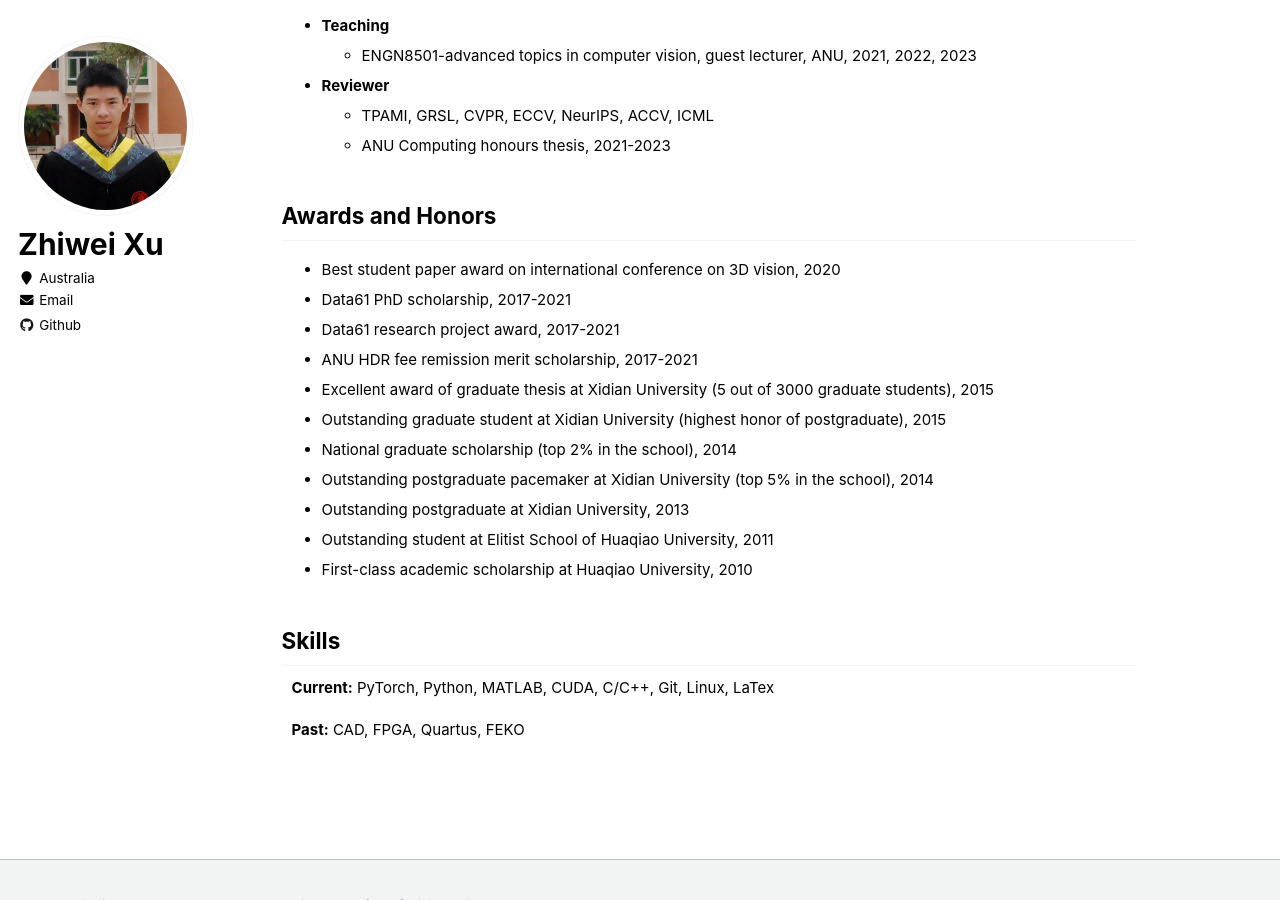
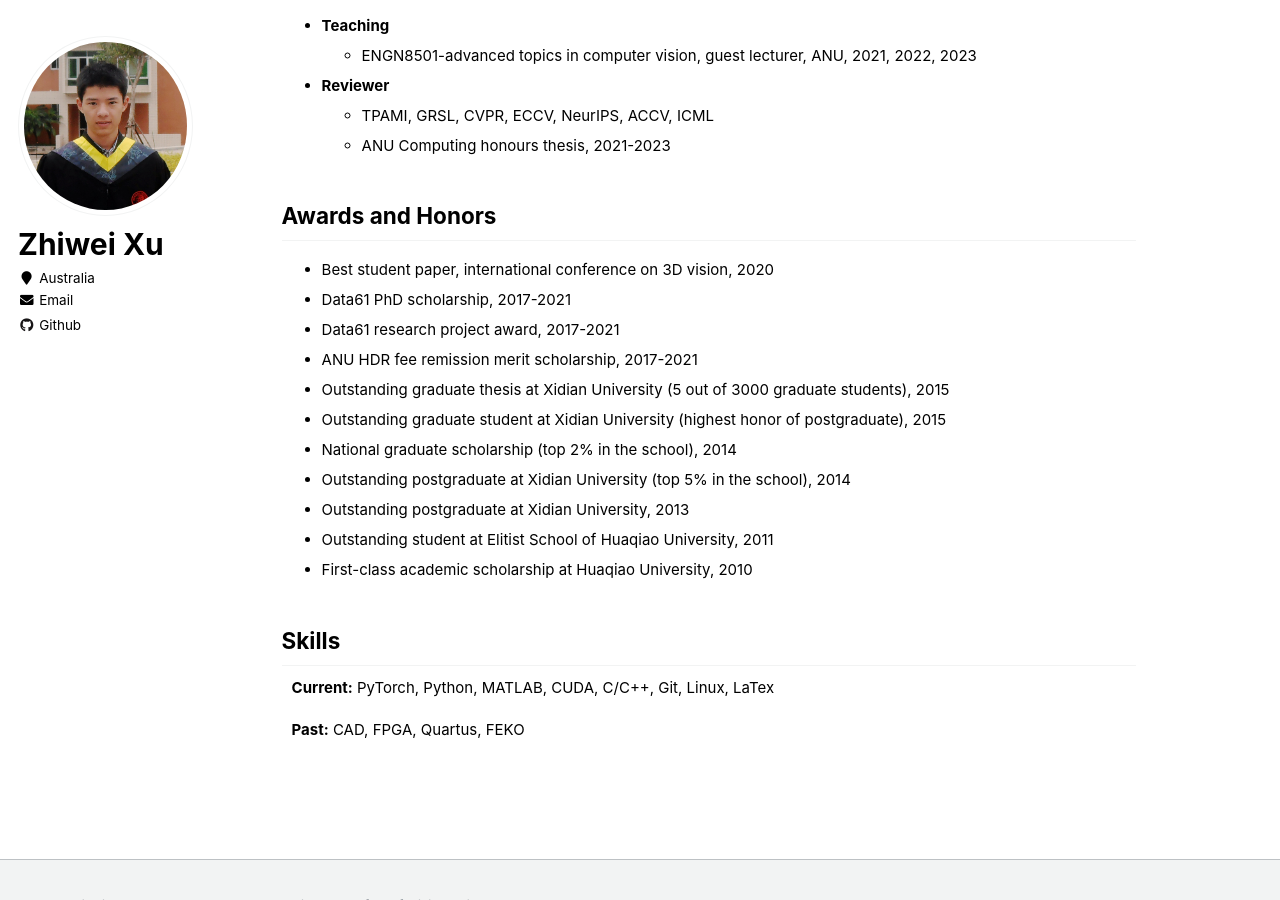
Before and after one commit to zwxu064/zwxu064.github.io, a Jekyll site: the page built from _pages/about.html, in a window 1280 px wide and 900 px high, scrolled down 3052 px. Built offline with Jekyll 4.4.1, drawn with Linux system fonts in a browser that asks for light colours.

Commit message:
Update about.html

```diff
--- a/_pages/about.html
+++ b/_pages/about.html
@@ -212,7 +212,7 @@ redirect_from:
 
 <h2 id="awards">Awards and Honors</h2>
   <ul>
-    <li><div>Best student paper award on international conference on 3D vision, 2020</div>
+    <li><div>Best student paper, international conference on 3D vision, 2020</div>
 
     <li><div>Data61 PhD scholarship, 2017-2021</div>
 
@@ -220,13 +220,13 @@ redirect_from:
 
     <li><div>ANU HDR fee remission merit scholarship, 2017-2021</div>
 
-    <li><div>Excellent award of graduate thesis at Xidian University (5 out of 3000 graduate students), 2015</div>
+    <li><div>Outstanding graduate thesis at Xidian University (5 out of 3000 graduate students), 2015</div>
 
     <li><div>Outstanding graduate student at Xidian University (highest honor of postgraduate), 2015</div>
 
     <li><div>National graduate scholarship (top 2% in the school), 2014</div>
 
-    <li><div>Outstanding postgraduate pacemaker at Xidian University (top 5% in the school), 2014</div>
+    <li><div>Outstanding postgraduate at Xidian University (top 5% in the school), 2014</div>
 
     <li><div>Outstanding postgraduate at Xidian University, 2013</div>
 
```
